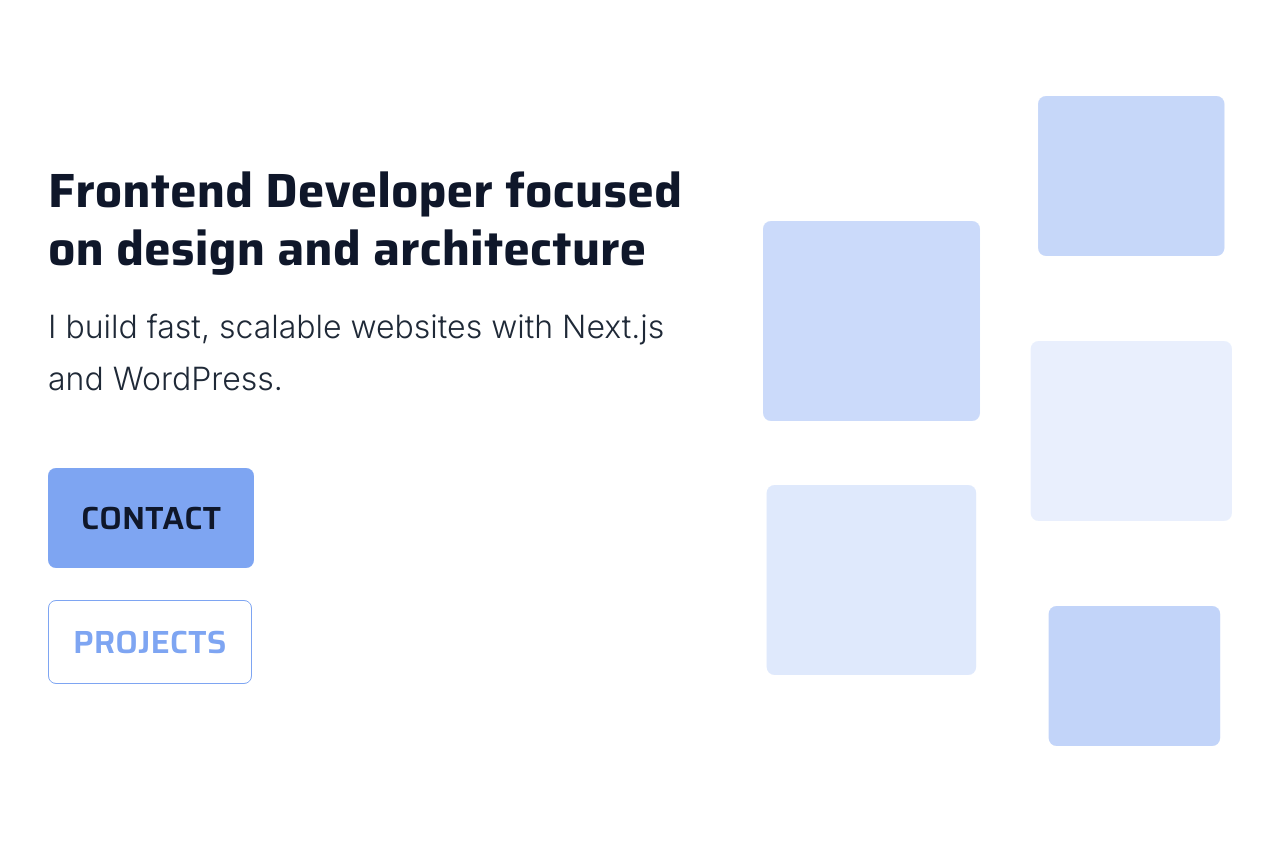
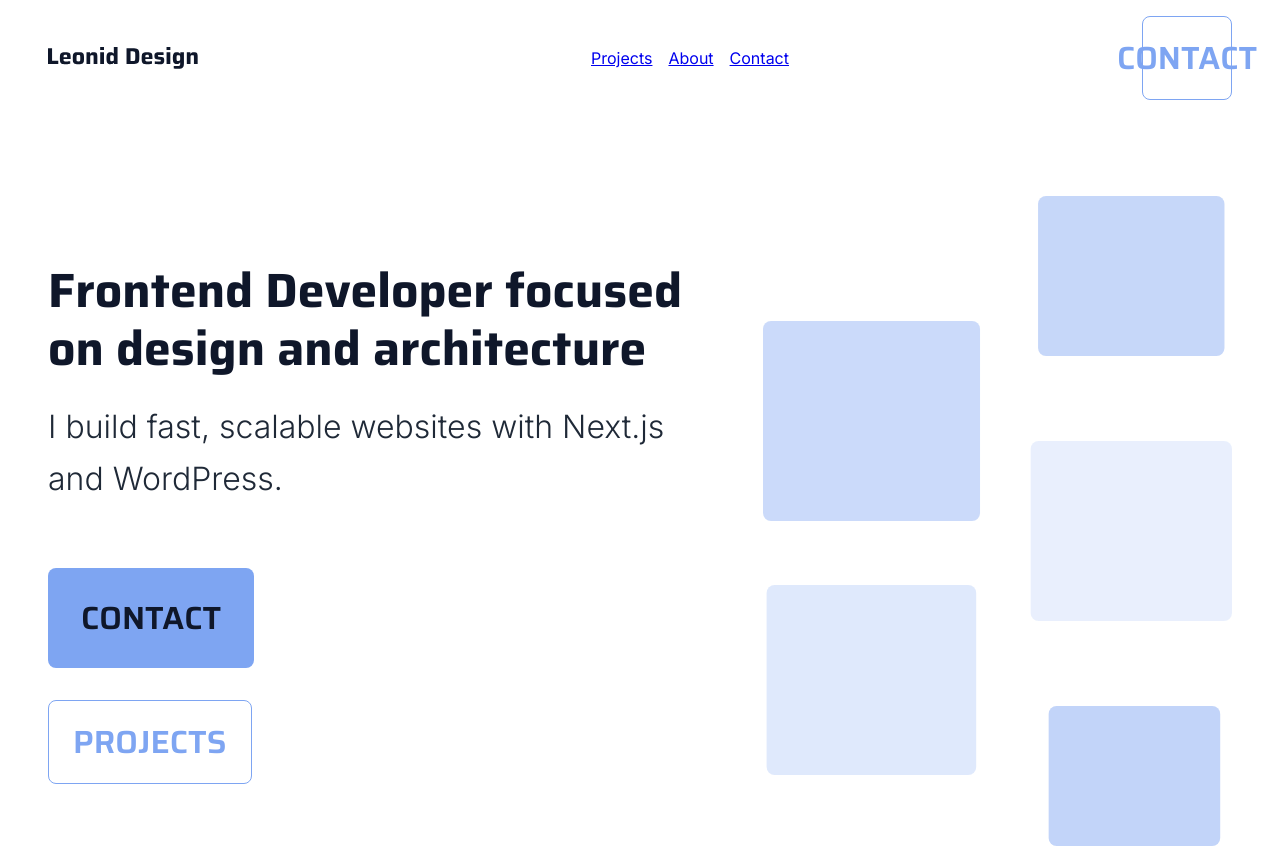
Before and after one commit to Leonid10011/leonid-portfolio, a Next.js app: page / in a window 1280 px wide. Shown: the top 848 px of the page. Built offline with nearby package versions, Linux system fonts and the light colour scheme.

Commit message:
chore: add basic header and footer [not finished yet]

```diff
--- a/src/components/layout/Footer.tsx
+++ b/src/components/layout/Footer.tsx
@@ -1,3 +1,13 @@
+import Container from "./Container";
+
 export default function Footer() {
-  return <></>;
+  return (
+    <footer className="footer">
+      <Container>
+        <div className="inner">
+          <p>© {new Date().getFullYear()} Leonid Design. All rights reserved.</p>
+        </div>
+      </Container>
+    </footer>
+  )
 }
--- /dev/null
+++ b/src/components/layout/Header.module.css
@@ -0,0 +1,33 @@
+.inner{
+    display: flex;
+    align-items: center;
+    justify-content: space-between;
+    width: 100%;
+    margin-top: var(--space-16);
+}
+
+.navLinks{
+    display: none;
+
+
+}
+
+.logo {
+    width: 150px;
+    height: auto;
+}
+
+.navCta {
+    width: 90px;
+    height: auto;
+    font-size: var(--fs-16);
+}
+
+@media (min-width: 768px) {
+    .navLinks {
+        display: flex;
+        flex-direction: row;
+        list-style: none;
+        gap: var(--space-16);
+    }
+}
--- a/src/components/layout/Header.tsx
+++ b/src/components/layout/Header.tsx
@@ -1,3 +1,32 @@
+import { navLink } from "@/src/types/navLinks";
+import Link from "next/link";
+import Container from "../layout/Container";
+import styles from "./Header.module.css";
+
 export default function Header() {
-  return <></>;
+
+    const links: navLink[] = [
+        { href: "#projects", label: "Projects" },
+        { href: "#about", label: "About" },
+        { href: "#contact", label: "Contact" },
+
+    ];
+
+    return (
+        <nav className="navbar">
+            <Container>
+                <div className={styles.inner}>
+                    <img src="/logo.svg" alt="Leonid Design" className={styles.logo} />
+                    <ul className={styles.navLinks}>
+                        {links.map((link, index) => (
+                            <li key={index}>
+                                <a href={link.href}>{link.label}</a>
+                            </li>
+                        ))}
+                    </ul>
+                    <Link href={"#contact"} className={`${styles.navCta} btn btnSecondary`}>CONTACT</Link>
+                </div>
+            </Container>
+        </nav>
+    )
 }
--- /dev/null
+++ b/src/types/navLinks.ts
@@ -0,0 +1,4 @@
+export type navLink = {
+    href: string;
+    label: string;
+}
```
Also changed, not shown: public/logo.svg (added), src/components/layout/Footer.module.css (added).
